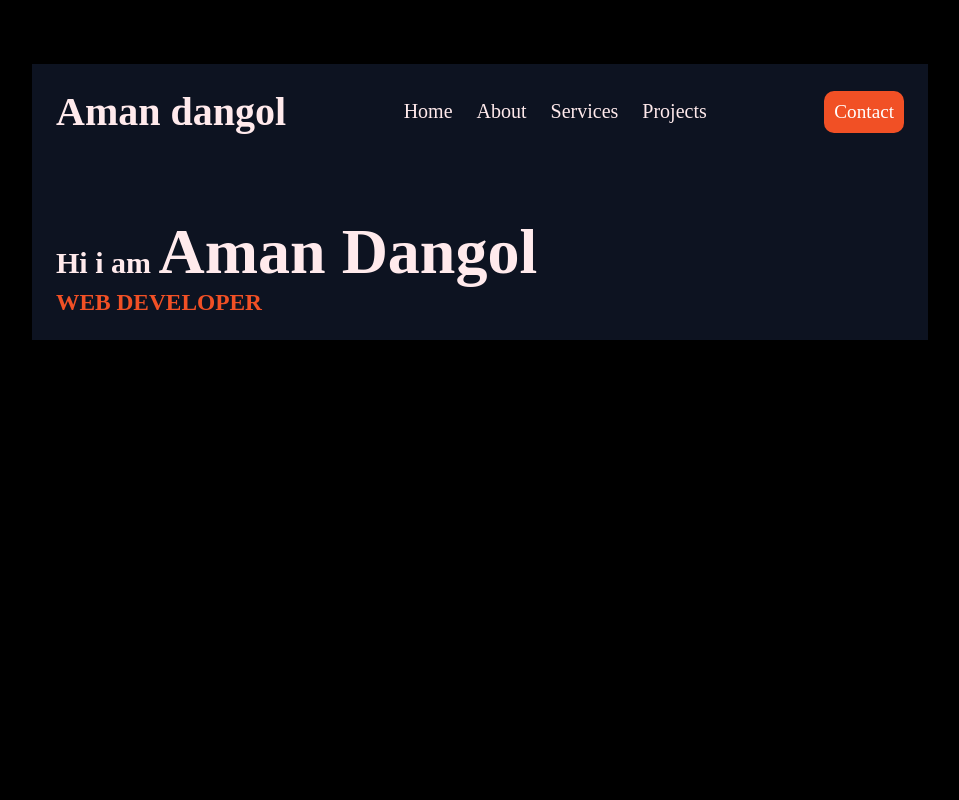
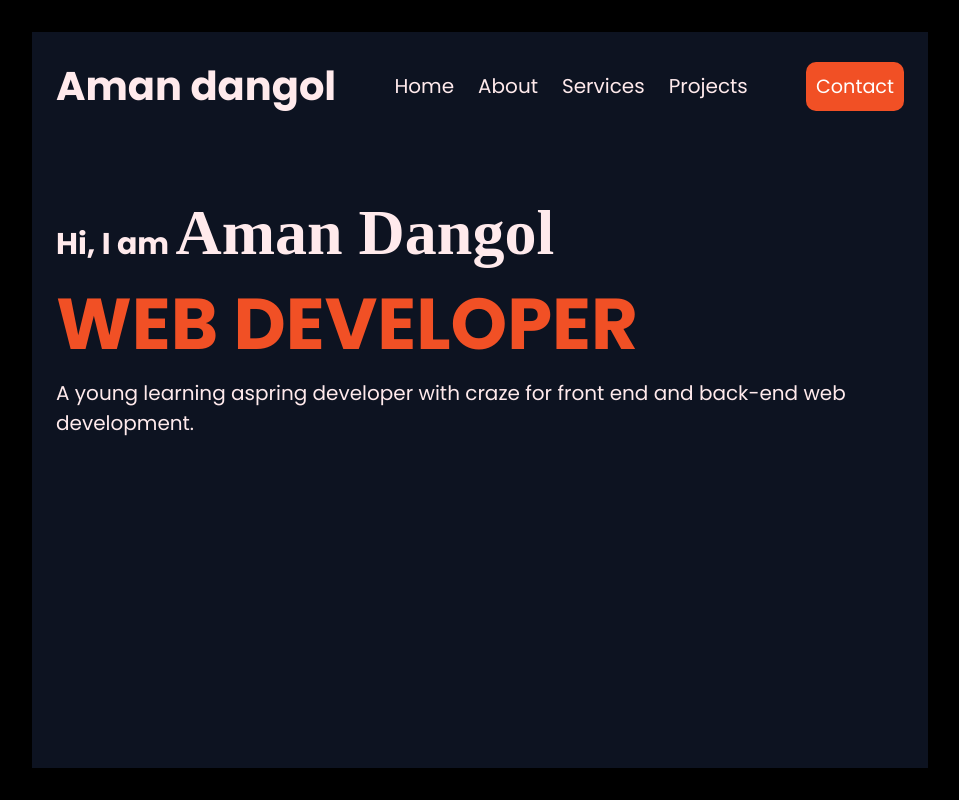
Before and after one commit to Aman-Dangol/portfolio, a React (Vite) app: page / in a window 1280 px wide. Shown: the whole page, without its empty margins (160-1119 px from the left). Built offline with nearby package versions, Linux system fonts and the light colour scheme; a web font is replaced by a local one.

Commit message:
added details

```diff
--- a/src/App.jsx
+++ b/src/App.jsx
@@ -1,12 +1,13 @@
 import Navbar from "./components/Navbar";
 import styles from "./css_modules/app.module.css";
 import Greet from "./components/Greet";
+import Paragraph from "./components/Paragraph";
 function App() {
   return (
     <div className={styles.container}>
       <Navbar />
       <Greet></Greet>
-
+      <Paragraph></Paragraph>
     </div>
   );
 }
--- a/src/components/Greet.jsx
+++ b/src/components/Greet.jsx
@@ -4,7 +4,7 @@
   return (
     <>
       <h2>
-        Hi i am <span className={styles.name}>Aman Dangol</span>
+        Hi, I am <span className={styles.name}>Aman Dangol</span>
       </h2>
       <h3 className={styles.position}>
         WEB DEVELOPER
--- /dev/null
+++ b/src/components/Paragraph.jsx
@@ -0,0 +1,9 @@
+
+export default function Paragraph() {
+  return (
+    <p>
+      A young <span>learning</span> aspring
+      developer with craze for front end and back-end web development.
+    </p>
+  );
+}
--- a/src/css_modules/app.module.css
+++ b/src/css_modules/app.module.css
@@ -1,8 +1,11 @@
+@import url("./global.css");
+
 .container {
   width: 70vw;
   margin: 0 auto;
   font-size: 20px;
-  margin-top: 5%;
+  margin-top: 2rem;
   background-color: var(--bg-color);
   padding: 24px;
+  height: calc(100vh - 4rem);
 }
--- a/src/css_modules/global.css
+++ b/src/css_modules/global.css
@@ -1,4 +1,5 @@
 @import url("https://fonts.googleapis.com/css2?family=Grey+Qo&display=swap");
+@import url("https://fonts.googleapis.com/css2?family=Poppins:ital,wght@0,100;0,200;0,300;0,400;0,500;0,600;0,700;0,800;0,900;1,100;1,200;1,300;1,400;1,500;1,600;1,700;1,800;1,900&display=swap");
 :root {
   --bg-color: #0d1321;
   --primary-color: #f15025;
@@ -10,8 +11,9 @@
   margin: 0;
   padding: 0;
   color: var(--highlight-color);
+  font-family: poppins;
 }
 
-body{
-  background-color:#000;
+body {
+  background-color: #000;
 }
--- a/src/css_modules/greet.module.css
+++ b/src/css_modules/greet.module.css
@@ -4,6 +4,7 @@
   font-size: 64px;
 }
 
-.position{
+.position {
   color: var(--primary-color);
+  font-size: 72px;
 }
```
